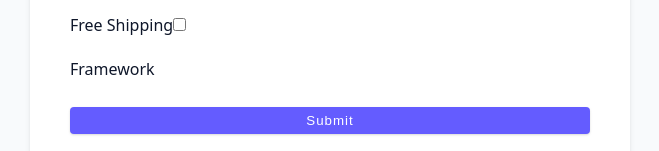
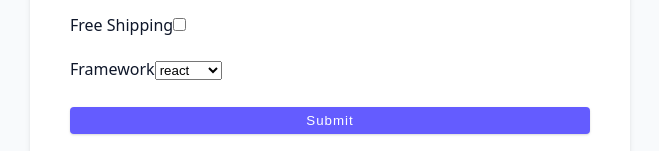
Before and after one commit to iambrijeshtoo/ReactAdvanced, a React (Vite) app: page / in a window 1280 px wide. Shown: the part 178-329 px from the top of the page, without its empty margins (310-969 px from the left). Built offline with nearby package versions, Linux system fonts and the light colour scheme.

Commit message:
switch to windows

```diff
--- a/src/tutorial/06-forms/04-other-inputs.jsx
+++ b/src/tutorial/06-forms/04-other-inputs.jsx
@@ -1,12 +1,18 @@
 import { useState } from "react";
+
+const frameworks = ["react", "angular", "vue", "svelte"];
 
 const OtherInputs = () => {
   const [shipping, setShipping] = useState(false);
+  const [framework, setFramework] = useState("react");
 
   const handleShipping = (e) => {
     console.log(e.target.checked);
     setShipping(e.target.checked);
   };
+
+  const handleframework = (e) => {};
+
   return (
     <div>
       <form className="form">
@@ -23,6 +29,11 @@
         </div>
         <div className="form-row" style={{ textAlign: "left" }}>
           <label htmlFor="framework">Framework</label>
+          <select name="framework" id="framework">
+            {frameworks.map((framework) => {
+              return <option key={framework}>{framework}</option>;
+            })}
+          </select>
         </div>
         <button type="submit" className="btn btn-block">
           Submit
```
